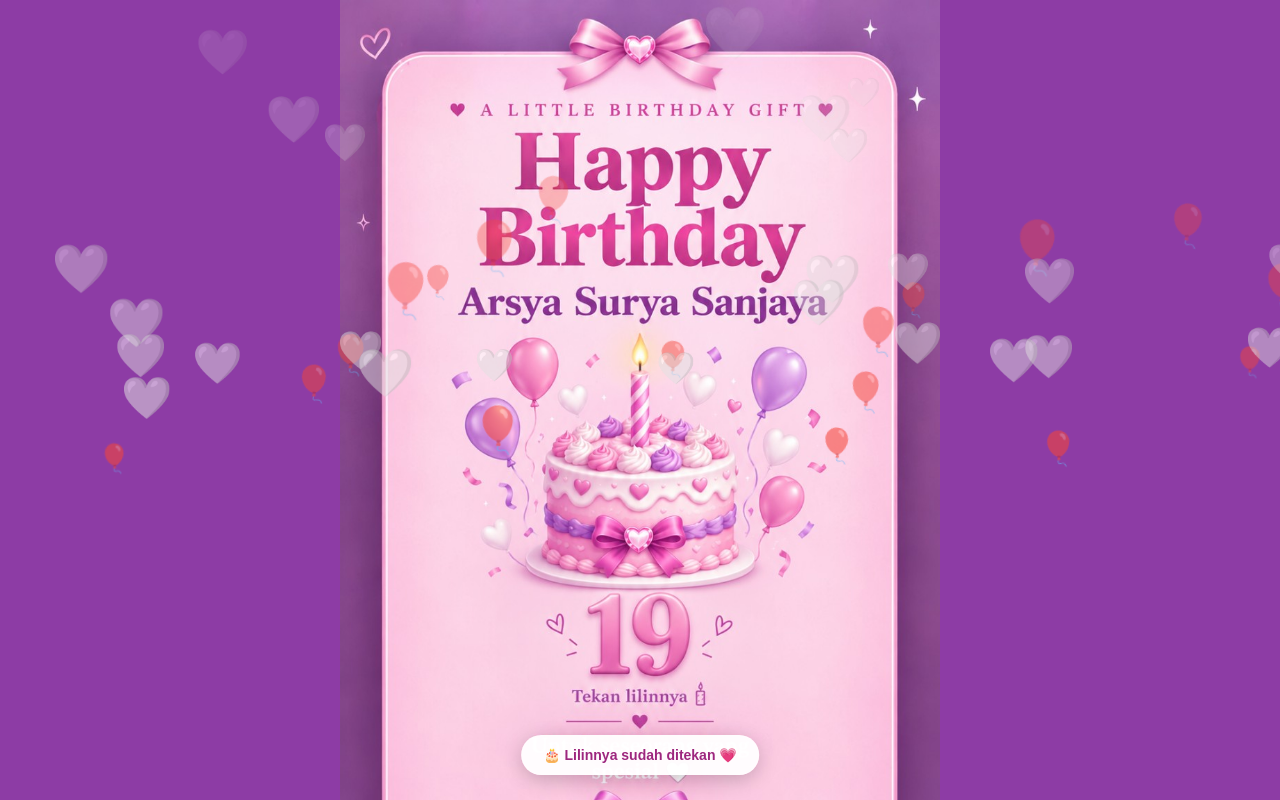
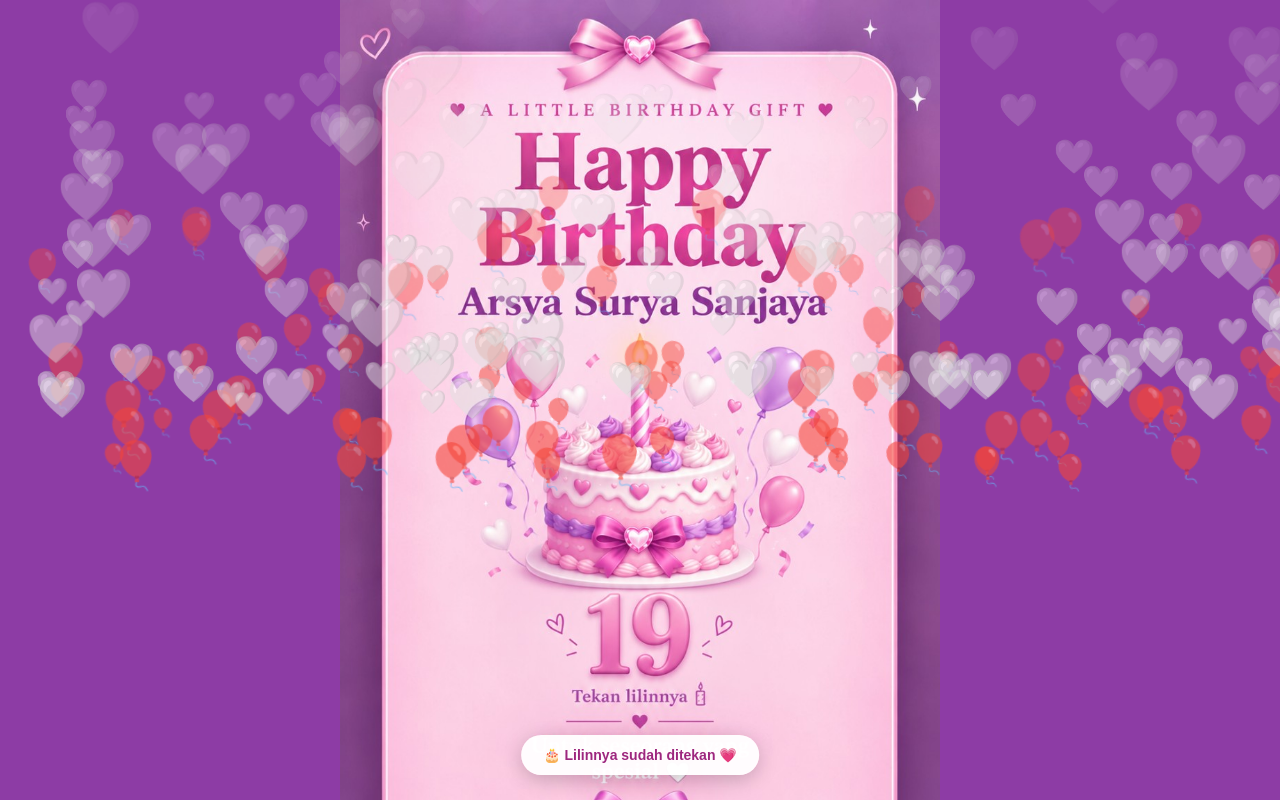
Before and after one commit to faisalagel90-max/birthday-gift, a website: page index.html in a window 1280 px wide. Both pictures are taken after a click on the button "Tekan lilin". Shown: the top 800 px of the page. Drawn offline with Linux system fonts and the light colour scheme.

Commit message:
Update index.html

```diff
--- a/index.html
+++ b/index.html
@@ -124,7 +124,7 @@ function tekanLilin() {
     message.classList.add("show");
 
     /* 🎈 BALON */
-    for (let i = 0; i < 18; i++) {
+    for (let i = 0; i < 100; i++) {
 
         const balon = document.createElement("div");
 
@@ -149,7 +149,7 @@ function tekanLilin() {
     }
 
     /* 🤍 HATI */
-    for (let i = 0; i < 25; i++) {
+    for (let i = 0; i < 150; i++) {
 
         const hati = document.createElement("div");
 
```
